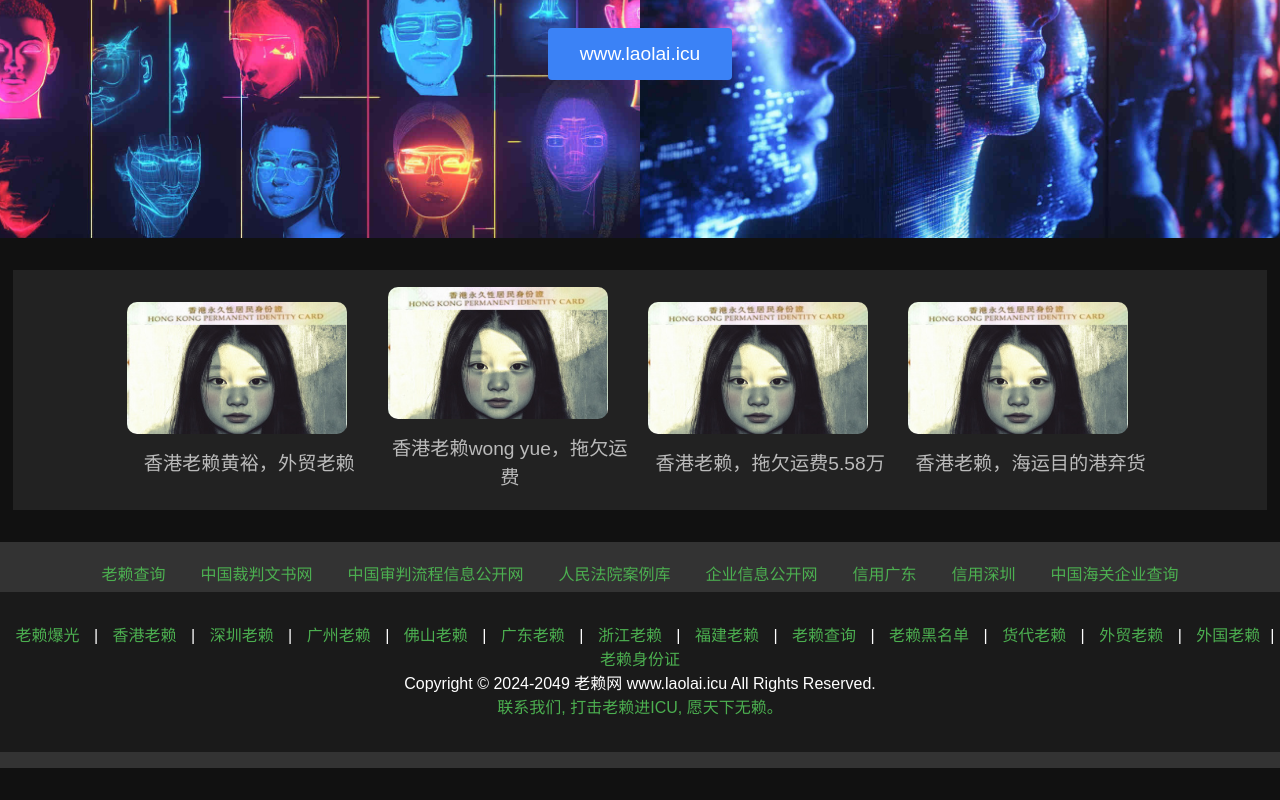
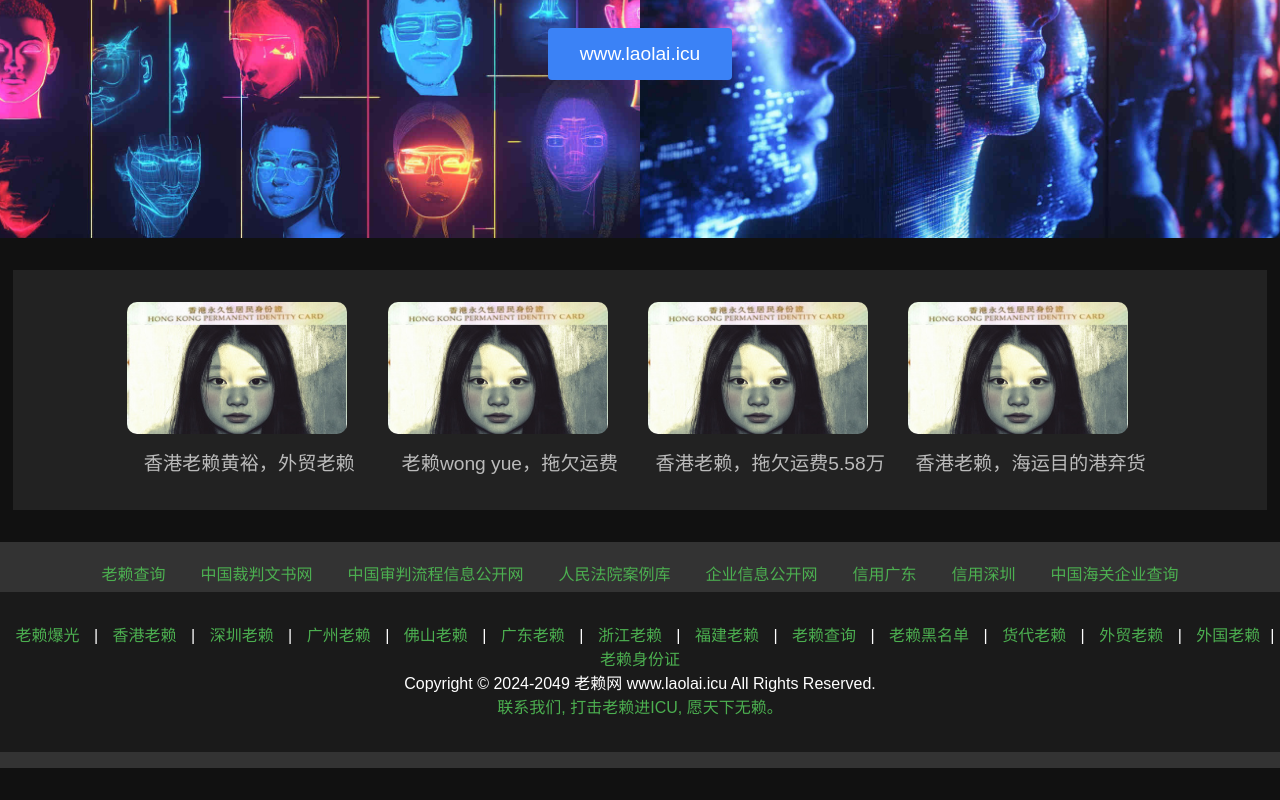
Before and after one commit to jevonice/laolai, a plain HTML site: page index.html in a window 1280 px wide. Shown: the part 562-1362 px from the top of the page. Drawn offline with nearby package versions, Linux system fonts and the light colour scheme.

Commit message:
Update index.html

```diff
--- a/index.html
+++ b/index.html
@@ -220,7 +220,7 @@
         </div>
         <div class="ad-item">
             <img src="ad.jpg" alt="老赖2">
-            <p class="ad-description">香港老赖wong yue，拖欠运费</p>
+            <p class="ad-description">老赖wong yue，拖欠运费</p>
         </div>
         <div class="ad-item">
             <img src="ad.jpg" alt="老赖3">
```
